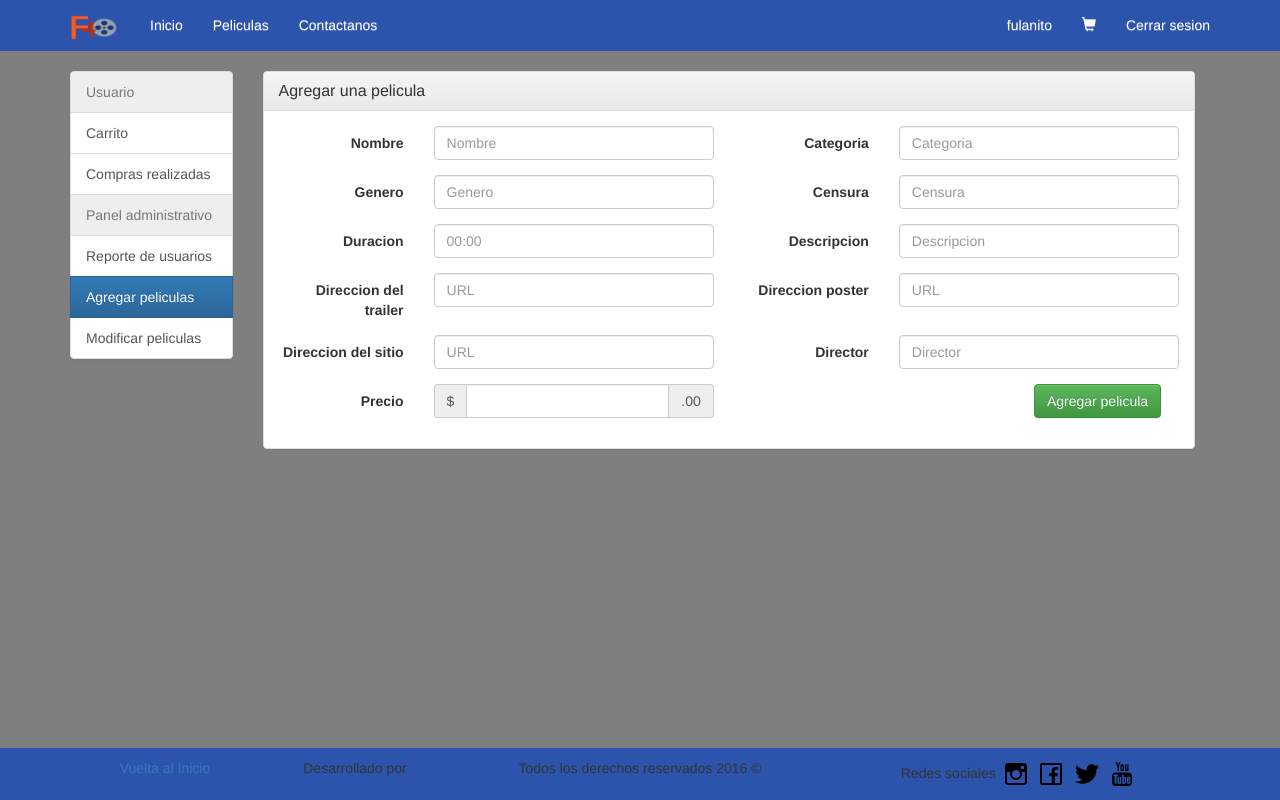
After one commit to SoftARV/F4movies-web-page, a PHP site: page /addmovie.php in a window 1280 px wide. The commit adds this page. Run offline with PHP 8.4, Linux system fonts and the light colour scheme; a user stored in the database is signed in; some libraries are stand-ins or nearby versions.

Commit message:
fix  and adds

```diff
--- /dev/null
+++ b/addmovie.php
@@ -0,0 +1,129 @@
+<?php
+		session_start();
+		if (!isset($_SESSION['usuario'])||($_SESSION['perfil']!=2))
+			{
+				die(header("location: usuario.php"));
+			}else{
+				include("modules/modules.php");
+			}
+?>
+<!DOCTYPE html>
+<html lang="en">
+<head>
+	<?php
+		echo Head("F4Movies || Informacion Usuario");
+	?>
+</head>
+<body>
+	<?php
+		echo Menu();
+	?>
+
+	<div class="container">
+	<br>
+		<div class="row">
+			<div class="col-lg-2">
+				<div>
+					<div class="list-group">
+						  <a class="list-group-item disabled">Usuario</a>
+						  <a href="usuario.php" class="list-group-item">Carrito</a>
+						  <a href="#" class="list-group-item">Compras realizadas</a>
+						  <?php
+						  	if ($_SESSION['perfil'] == 2) {
+						  		echo '<a class="list-group-item disabled">Panel administrativo</a>
+						  		<a href="#" class="list-group-item">Reporte de usuarios</a>
+						  		<a href="addmovie.php" class="list-group-item active">Agregar peliculas</a>
+						  		<a href="#" class="list-group-item">Modificar peliculas</a>';
+						  	}
+						   ?>
+
+					</div>
+				</div>
+			</div>
+			<div class="col-lg-10">
+				<div class="panel panel-default">
+					<div class="panel-heading">
+						<h3 class="panel-title">Agregar una pelicula</h3>
+					</div>
+					<div class="panel-body">
+						<form class="form-horizontal">
+						  <div class="form-group">
+						    <label for="inputMovieN" class="col-md-2 control-label">Nombre</label>
+						    <div class="col-md-4">
+						      <input required type="text" class="form-control" id="inputMovieN" placeholder="Nombre">
+						    </div>
+						    <label for="movieFilter" class="col-md-2 control-label">Categoria</label>
+						    <div class="col-md-4">
+						      <input required type="text" class="form-control" id="movieFilter" placeholder="Categoria">
+						    </div>
+						  </div>
+						  <div class="form-group">
+						    <label for="movieGender" class="col-md-2 control-label">Genero</label>
+						    <div class="col-md-4">
+						      <input required type="text" class="form-control" id="movieGender" placeholder="Genero">
+						    </div>
+						    <label for="bloc" class="col-md-2 control-label">Censura</label>
+						    <div class="col-md-4">
+						      <input required type="text" class="form-control" id="bloc" placeholder="Censura">
+						    </div>
+						  </div>
+						  <div class="form-group">
+						    <label for="movieTimer" class="col-md-2 control-label">Duracion</label>
+						    <div class="col-md-4">
+						      <input required type="text" class="form-control" id="movieTimer" placeholder="00:00">
+						    </div>
+						    <label for="Descripcion" class="col-md-2 control-label">Descripcion</label>
+						    <div class="col-md-4">
+						      <input required type="text" class="form-control" id="Descripcion" placeholder="Descripcion">
+						    </div>
+						  </div>
+						  <div class="form-group">
+						    <label for="urlVideo" class="col-md-2 control-label">Direccion del trailer</label>
+						    <div class="col-md-4">
+						      <input required type="url" class="form-control" id="urlVideo" placeholder="URL">
+						    </div>
+						    <label for="urlPoster" class="col-md-2 control-label">Direccion poster</label>
+						    <div class="col-md-4">
+						      <input required type="url" class="form-control" id="urlPoster" placeholder="URL">
+						    </div>
+						  </div>
+						  <div class="form-group">
+						    <label for="urlSite" class="col-md-2 control-label">Direccion del sitio</label>
+						    <div class="col-md-4">
+						      <input required type="url" class="form-control" id="urlSite" placeholder="URL">
+						    </div>
+						    <label for="Director" class="col-md-2 control-label">Director</label>
+						    <div class="col-md-4">
+						      <input required type="url" class="form-control" id="Director" placeholder="Director">
+						    </div>
+						  </div>
+						  <div class="form-group">
+
+						   <label for="urlSite" class="col-md-2 control-label">Precio</label>
+						    <div class="col-md-4">
+						    <label class="sr-only" for="input"></label>
+						    <div class="input-group">
+						      <div class="input-group-addon">$</div>
+						      <input required type="number" class="form-control" id="input" placeholder="">
+						      <div class="input-group-addon">.00</div>
+						    </div>
+						  	</div>
+							    <div class="col-md-6">
+							      <button type="submit" class="btn btn-success col-sm-offset-8">Agregar pelicula</button>
+							    </div>
+						  </div>
+						</form>
+					</div>
+				</div>
+			</div>
+		</div>
+	</div>
+<footer>
+	<?php
+		echo Footer();
+	?>
+</footer>
+<?php echo imports(); ?>
+</body>
+
+</html>
--- a/modules/login.php
+++ b/modules/login.php
@@ -16,7 +16,7 @@ $database = "venta";
 
 $conn = new mysqli($server, $username, $password,$database);
 
-$login= 'SELECT correo,pass,perfil from usuario where correo="'.$correo.'"';
+$login= 'SELECT correo,pass,perfil,nickname from usuario where correo="'.$correo.'"';
 
 $result = $conn->query($login);
 
@@ -30,7 +30,7 @@ if ($result->num_rows > 0)
         	{
         		$_SESSION["usuario"] = $correo;
                 $_SESSION["perfil"] = $row['perfil'];
-
+                $_SESSION["name"]  = $row['nickname'];
         		die(header("location: ../index.php?loginFailed=false"));
 
         		header("Location: ../index.php");
```
Also changed, not shown: usuario.php (+10 -4 lines).
